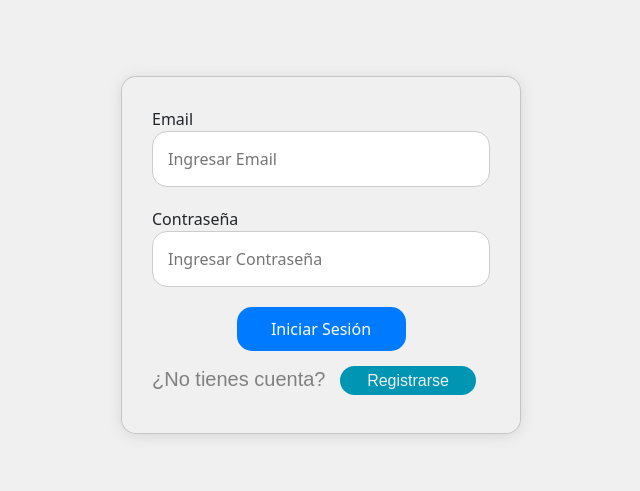
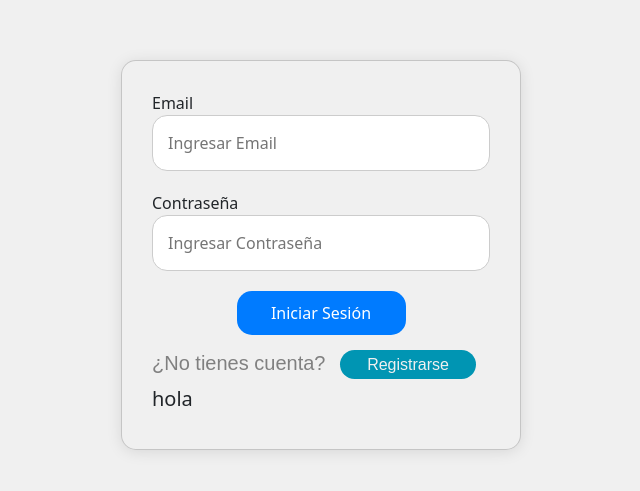
Before and after one commit to Retrofiyer/Cliente-Servidor, a React (Vite) app: page / in a window 1280 px wide. Shown: the part 145-636 px from the top of the page, without its empty margins (319-959 px from the left). Built offline with nearby package versions, Linux system fonts and the light colour scheme; no server answers.

Commit message:
changed login

```diff
--- a/src/components/Login.jsx
+++ b/src/components/Login.jsx
@@ -56,6 +56,7 @@ const Login = () => {
                     {registrando ? 'Iniciar Sesión' : 'Registrarse'}
                   </button></h5>
                 </div>
+                <h5>hola</h5>
               </form>
             </div>
           </div>
```
